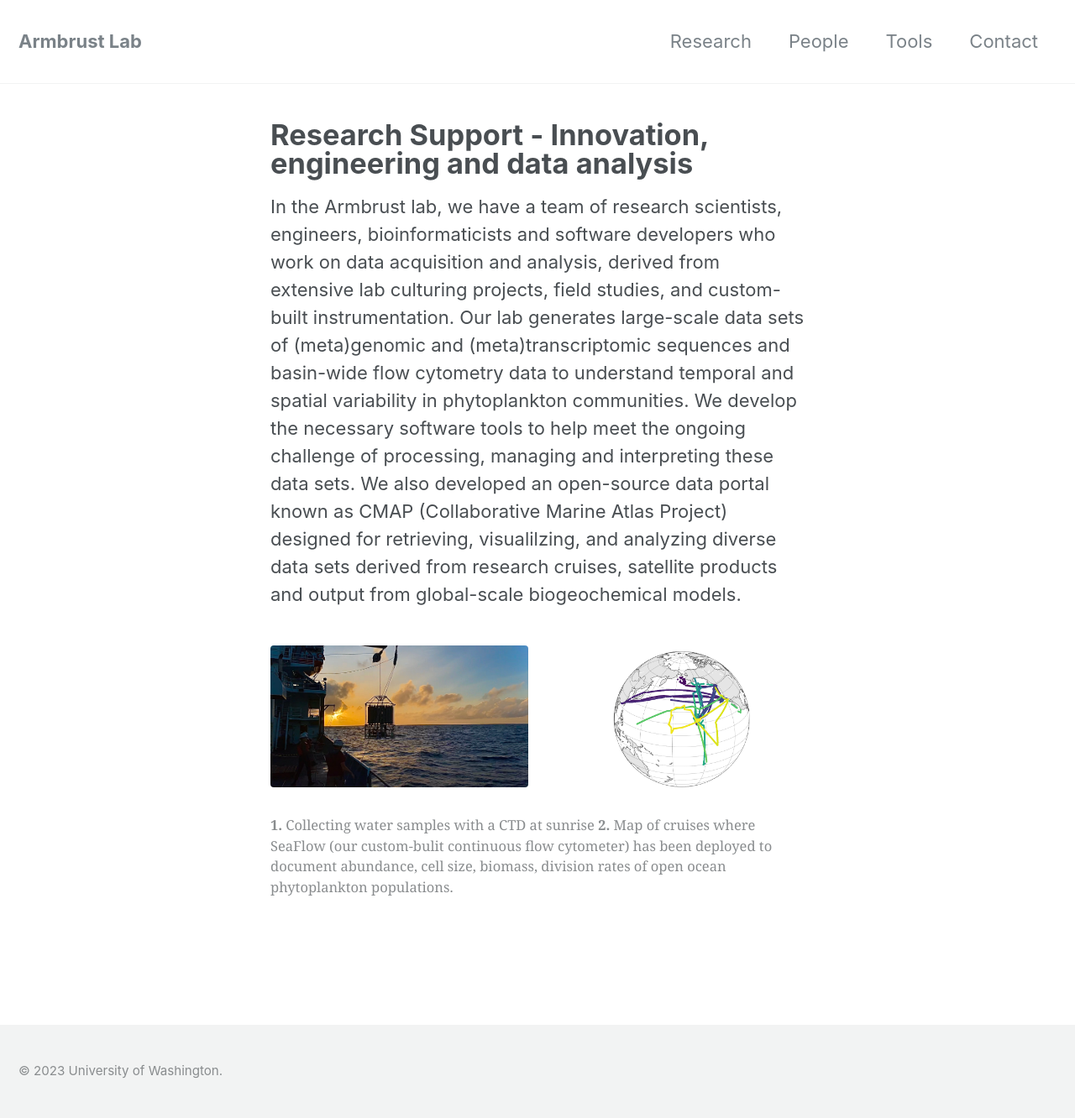
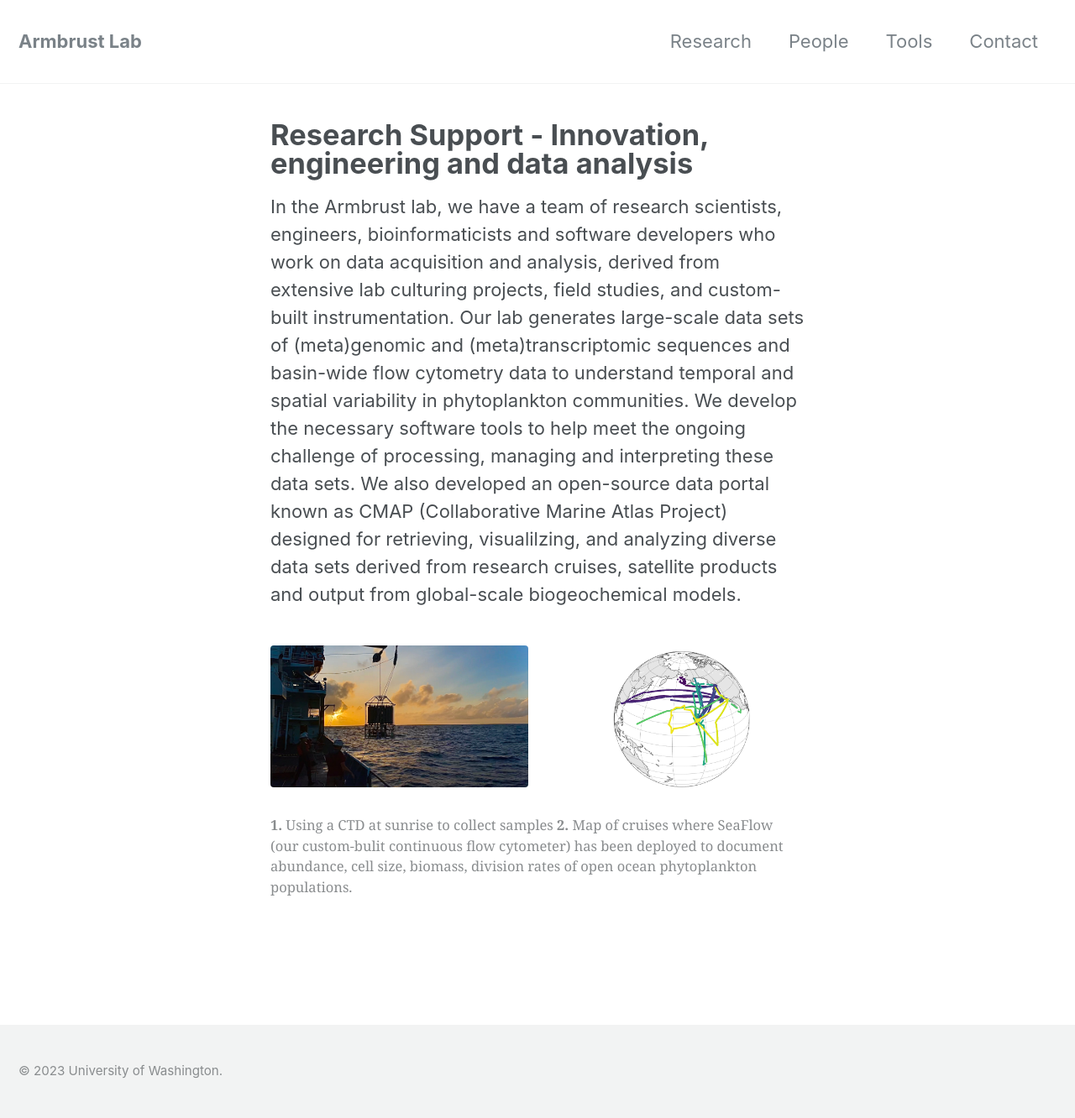
Before and after one commit to armbrustlab/armbrustlab.github.io, a Jekyll site: the page built from collections/_research/research-support.md, in a window 1280 px wide. Shown: the whole page at 84% size. Built offline with Jekyll 4.4.1, drawn with Linux system fonts in a browser that asks for light colours; nearby versions of some CDN libraries.

Commit message:
Update research-support.md

```diff
--- a/collections/_research/research-support.md
+++ b/collections/_research/research-support.md
@@ -12,4 +12,4 @@ gallery:
 ---
 In the Armbrust lab, we have a team of research scientists, engineers, bioinformaticists and software developers who work on data acquisition and analysis, derived from extensive lab culturing projects, field studies, and custom-built instrumentation. Our lab generates large-scale data sets of (meta)genomic and (meta)transcriptomic sequences and basin-wide flow cytometry data to understand temporal and spatial variability in phytoplankton communities.  We develop the necessary software tools to help meet the ongoing challenge of processing, managing and interpreting these data sets.  We also developed an open-source data portal known as CMAP (Collaborative Marine Atlas Project) designed for retrieving, visualilzing, and analyzing diverse data sets derived from research cruises, satellite products and output from global-scale biogeochemical models.
 
-{% include gallery caption="**1.** Collecting water samples with a CTD at sunrise **2.** Map of cruises where SeaFlow (our custom-bulit continuous flow cytometer) has been deployed to document abundance, cell size, biomass, division rates of open ocean phytoplankton populations. "%}
+{% include gallery caption="**1.** Using a CTD at sunrise to collect samples **2.** Map of cruises where SeaFlow (our custom-bulit continuous flow cytometer) has been deployed to document abundance, cell size, biomass, division rates of open ocean phytoplankton populations. "%}
```
